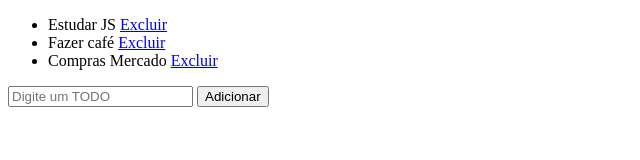
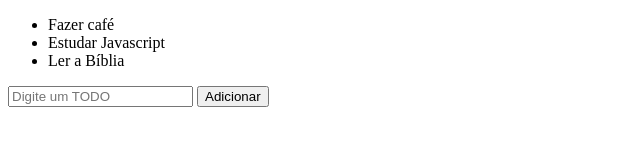
Before and after one commit to nestorjunior/javascript-todos, a plain HTML site: page index.html in a window 1280 px wide. Shown: the whole page, without its empty margins (0-640 px from the left). Drawn offline with Linux system fonts and the light colour scheme.

Commit message:
function renderiza todos

```diff
--- a/index.html
+++ b/index.html
@@ -6,20 +6,7 @@
 </head>
 <body>
 	<div id="app">
-		<ul>
-			<li>
-				Estudar JS
-				<a href="#">Excluir</a>
-			</li>
-			<li>
-				Fazer café
-				<a href="#">Excluir</a>
-			</li>
-			<li>
-				Compras Mercado
-				<a href="#">Excluir</a>
-			</li>
-		</ul>
+		<ul></ul>
 
 		<input type="text" placeholder="Digite um TODO">
 		<button>Adicionar</button>
--- a/todos.js
+++ b/todos.js
@@ -1,3 +1,21 @@
 var listElement = document.querySelector('#app ul');
 var inputElement = document.querySelector('#app input');
 var buttonElement = document.querySelector('#app button');
+
+var todos = [
+	'Fazer café',
+	'Estudar Javascript',
+	'Ler a Bíblia'
+];
+
+function renderTodos(){
+	for (todo of todos) {
+		var todoElement = document.createElement('li');
+		var todoText = document.createTextNode(todo);
+
+		todoElement.appendChild(todoText);
+		listElement.appendChild(todoElement);
+	}
+}
+
+renderTodos();
```
